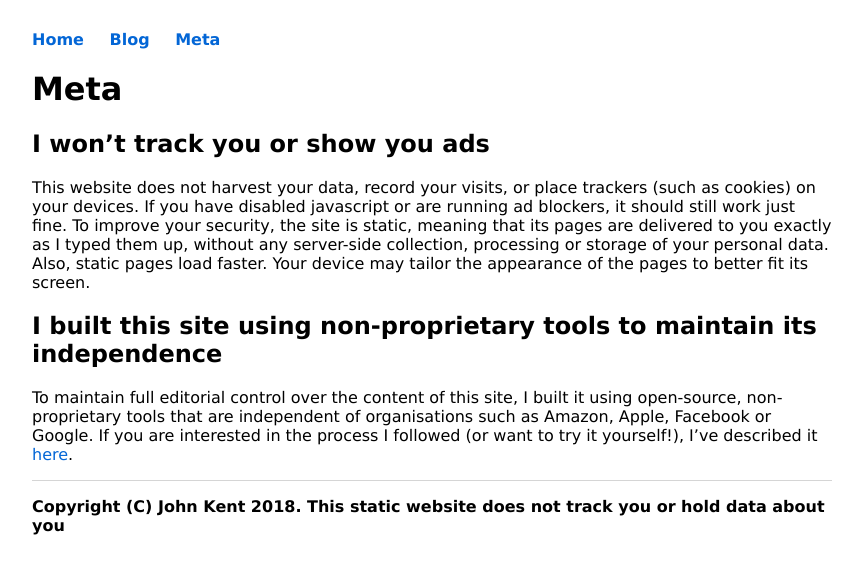
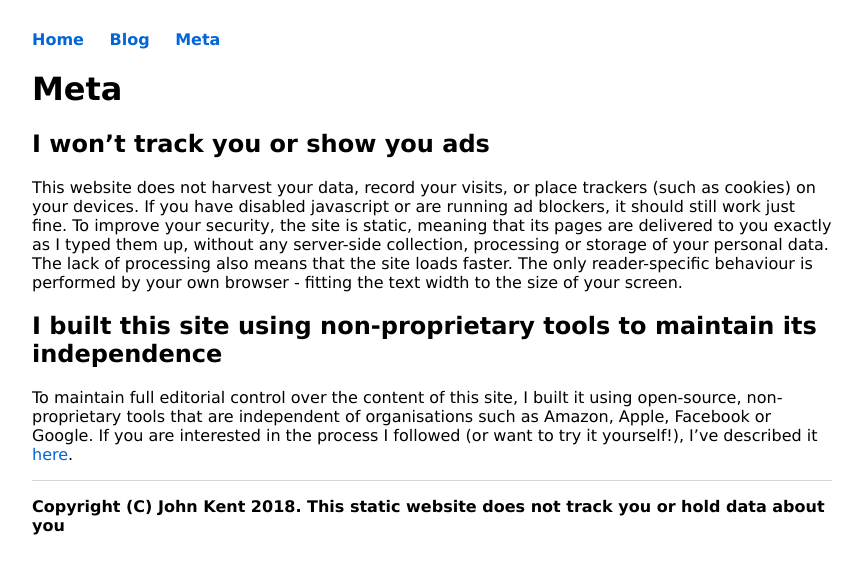
Before and after one commit to KineticLensman/KineticLensman.github.io, a Jekyll site: the page built from meta.md, in a window 1280 px wide. Shown: the top 574 px of the page, without its empty margins (208-1071 px from the left). Built offline with Jekyll 4.4.1, drawn with Linux system fonts in a browser that asks for light colours.

Commit message:
rewording

```diff
--- a/meta.md
+++ b/meta.md
@@ -5,7 +5,7 @@ title: Meta
 
 ## I won't track you or show you ads
 
-This website does not harvest your data, record your visits, or place trackers (such as cookies) on your devices. If you have disabled javascript or are running ad blockers, it should still work just fine. To improve your security, the site is static, meaning that its pages are delivered to you exactly as I typed them up, without any server-side collection, processing or storage of your personal data. Also, static pages load faster. Your device may tailor the appearance of the pages to better fit its screen.
+This website does not harvest your data, record your visits, or place trackers (such as cookies) on your devices. If you have disabled javascript or are running ad blockers, it should still work just fine. To improve your security, the site is static, meaning that its pages are delivered to you exactly as I typed them up, without any server-side collection, processing or storage of your personal data. The lack of processing also means that the site loads faster. The only reader-specific behaviour is performed by your own browser - fitting the text width to the size of your screen.
 
 ## I built this site using non-proprietary tools to maintain its independence
 
```
